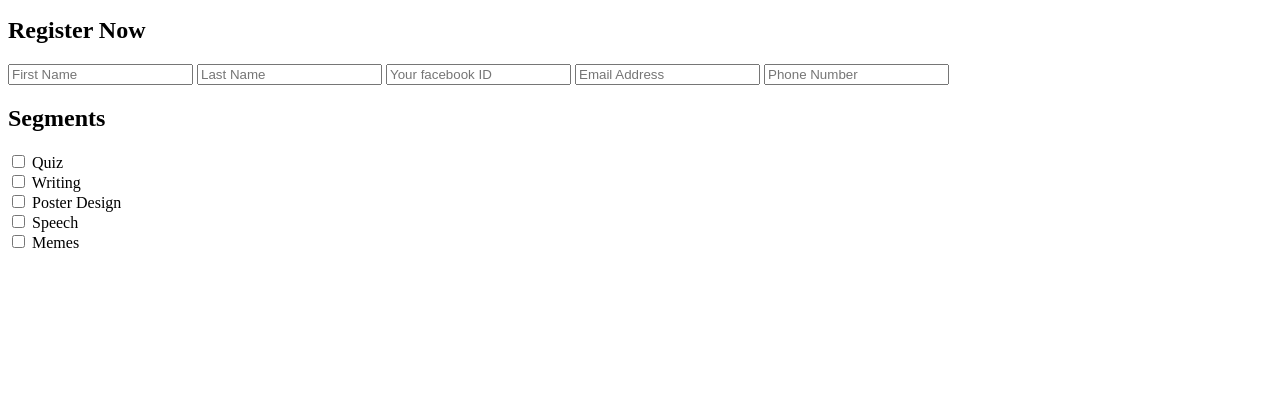
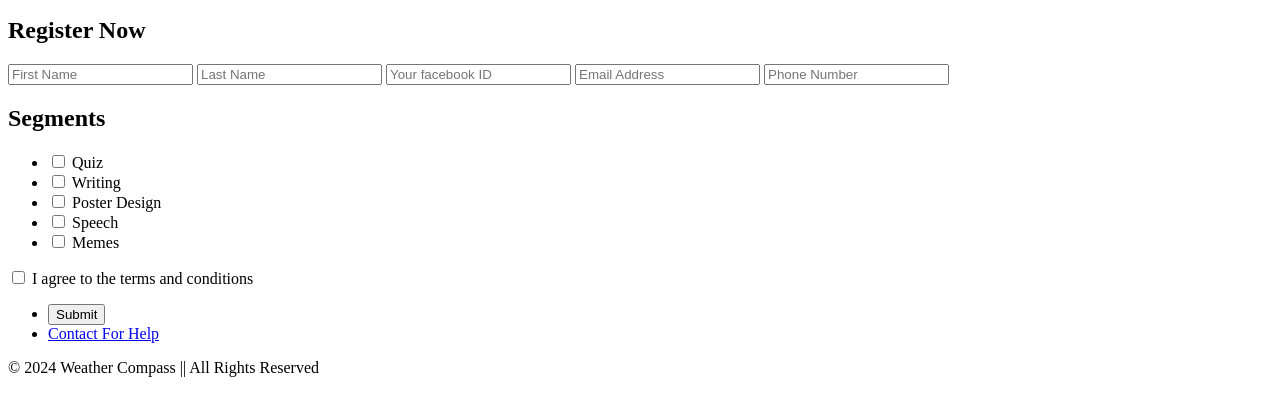
Before and after one commit to Rakesh-6610/web-projects, a plain HTML site: page astro-fest-1.0/index.html in a window 1280 px wide. Shown: the part 119-534 px from the top of the page. Drawn offline with Linux system fonts and the light colour scheme.

Commit message:
complete index.html for astro-fest-1.0

```diff
--- a/astro-fest-1.0/index.html
+++ b/astro-fest-1.0/index.html
@@ -35,37 +35,60 @@
             <section class="segments-container">
                 <h2>Segments</h2>
 
-                <div class="segments">
+                <ul class="segments">
 
-                    <div class="segment">
+                    <li class="segment">
                         <input type="checkbox" name="quiz" value="quiz" id="quiz">
                         <label for="quiz">Quiz</label>
-                    </div>
+                    </li>
 
-                    <div class="segment">
+                    <li class="segment">
                         <input type="checkbox" name="writing" id="writing" value="writing">
                         <label for="writing">Writing</label>
-                    </div>
+                    </li>
 
-                    <div class="segment">
+                    <li class="segment">
                         <input type="checkbox" name="poster" id="poster" value="poster">
                         <label for="poster">Poster Design</label>
-                    </div>
+                    </li>
 
-                    <div class="segment">
+                    <li class="segment">
                         <input type="checkbox" name="speech" id="speech" value="speech">
                         <label for="speech">Speech</label>
-                    </div>
+                    </li>
 
-                    <div class="segment">
+                    <li class="segment">
                         <input type="checkbox" name="meme" id="meme" value="meme">
                         <label for="meme">Memes</label>
-                    </div>
+                    </li>
 
-                </div>
+                </ul>
 
             </section>
+
+
+            <aside>
+                <input type="checkbox" name="terms" id="terms" value="terms">
+                <label for="terms">I agree to the terms and conditions</label>
+            </aside>
+
+            <ul class="lower-part">
+                <li>
+                    <button type="submit">Submit</button>
+                </li>
+                <li>
+                    <a href="#">Contact For Help</a>
+                </li>
+            </ul>
+
         </form>
+
+
+        <footer>
+            <p>
+                © 2024 Weather Compass || All Rights Reserved
+            </p>
+        </footer>
     </main>
 </body>
 </html>
```
